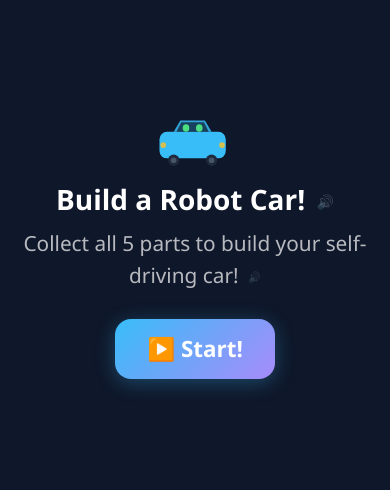
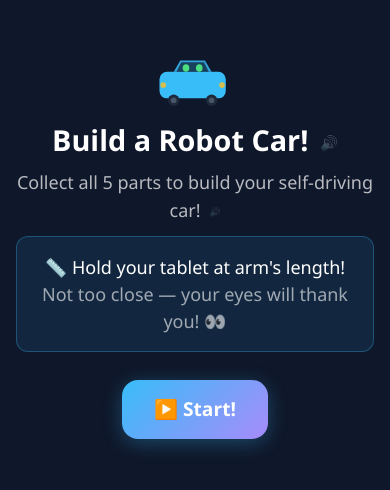
Before and after one commit to blairIS1/robot-car-quest, a Next.js app: page / in a window 390 px wide. Shown: the part 176-666 px from the top of the page. Built offline with nearby package versions, Linux system fonts and the light colour scheme.

Commit message:
apply farsightedness SOP: 18px base font, 56px touch targets, 10min session, screen distance reminder

```diff
--- a/app/globals.css
+++ b/app/globals.css
@@ -21,49 +21,26 @@ body {
   font-family: "Segoe UI", system-ui, sans-serif;
   margin: 0;
   min-height: 100dvh;
+  font-size: 18px;
 }
 
-/* ===== Mobile-first responsive ===== */
+/* ===== Farsighted-friendly (Baker): SOP rules ===== */
+/* Min 18px body (above), 24px+ headings, 80px+ touch targets, generous spacing */
 
-/* Tighten padding & gaps on small screens */
-@media (max-width: 480px) {
-  .fade-in { padding-left: 16px !important; padding-right: 16px !important; padding-top: 16px !important; padding-bottom: 16px !important; }
-  .fade-in { gap: 12px !important; }
-  .btn { padding: 12px 20px; font-size: 1rem; }
-  .btn.text-2xl { font-size: 1.25rem; }
-  .btn.text-3xl { font-size: 1.5rem; }
-  .progress-track { height: 10px; }
-}
+h1 { font-size: 2.2rem; }
+h2 { font-size: 1.8rem; }
 
-/* Scale down text on small screens — but keep farsighted-friendly minimums */
-@media (max-width: 480px) {
-  h1, .text-4xl { font-size: 1.75rem !important; }
-  h2, .text-3xl { font-size: 1.5rem !important; }
-  .text-2xl { font-size: 1.4rem !important; }
-  .text-xl { font-size: 1.3rem !important; }
-  .text-lg { font-size: 1.2rem !important; }
-  .text-sm { font-size: 1rem !important; }
-  .text-xs { font-size: 0.95rem !important; }
-  .text-8xl { font-size: 4rem !important; }
-  .text-5xl { font-size: 2.5rem !important; }
-}
-
-/* Medium screens (tablets) */
-@media (min-width: 481px) and (max-width: 768px) {
-  .fade-in { padding-left: 24px !important; padding-right: 24px !important; }
-  h1, .text-4xl { font-size: 2rem !important; }
-}
-
-/* fun bouncy button */
+/* fun bouncy button — 80px min touch target per SOP */
 .btn {
-  padding: 14px 32px;
+  padding: 16px 32px;
   border-radius: 16px;
   border: none;
   font-size: 1.2rem;
   font-weight: 700;
   cursor: pointer;
   transition: transform 0.15s, box-shadow 0.15s;
-  /* Mobile: prevent text selection on long press */
+  min-height: 56px;
+  min-width: 56px;
   -webkit-user-select: none;
   user-select: none;
   touch-action: manipulation;
@@ -164,12 +141,17 @@ body {
   opacity: 1;
 }
 
-/* === Farsighted-friendly: minimum font sizes === */
-.text-xs { font-size: 1rem !important; }
-.text-sm { font-size: 1.1rem !important; }
-.text-base { font-size: 1.2rem !important; }
-.text-lg { font-size: 1.3rem !important; }
-.text-xl { font-size: 1.4rem !important; }
-.text-2xl { font-size: 1.6rem !important; }
-.text-3xl { font-size: 2rem !important; }
-.btn { font-size: 1.3rem; }
+/* ===== Mobile responsive ===== */
+@media (max-width: 480px) {
+  .fade-in { padding-left: 16px !important; padding-right: 16px !important; padding-top: 16px !important; padding-bottom: 16px !important; }
+  .fade-in { gap: 12px !important; }
+  .progress-track { height: 10px; }
+  h1 { font-size: 1.8rem !important; }
+  h2 { font-size: 1.5rem !important; }
+  .text-8xl { font-size: 4rem !important; }
+  .text-5xl { font-size: 2.5rem !important; }
+}
+
+@media (min-width: 481px) and (max-width: 768px) {
+  .fade-in { padding-left: 24px !important; padding-right: 24px !important; }
+}
--- a/app/page.tsx
+++ b/app/page.tsx
@@ -72,7 +72,12 @@ export default function Home() {
         </ReadableText>
 
         {!started ? (
-          <button className="btn btn-primary text-xl mt-4" onClick={() => {
+          <>
+            <div className="rounded-xl p-4 text-center max-w-sm" style={{ background: "rgba(56,189,248,0.1)", border: "1px solid rgba(56,189,248,0.3)" }}>
+              <p className="text-lg">📏 Hold your tablet at arm&apos;s length!</p>
+              <p className="opacity-60">Not too close — your eyes will thank you! 👀</p>
+            </div>
+            <button className="btn btn-primary text-xl mt-4" onClick={() => {
             sfxTap();
             setStarted(true);
             startMusic();
@@ -80,6 +85,7 @@ export default function Home() {
           }}>
             ▶️ Start!
           </button>
+          </>
         ) : (
           <>
             <div className="flex gap-3">
--- a/app/quests/SessionTimer.tsx
+++ b/app/quests/SessionTimer.tsx
@@ -4,7 +4,7 @@ import CarBuddy from "./CarBuddy";
 import { useNarrate } from "./speak";
 import { useMobile } from "./useMobile";
 
-const SESSION_LIMIT = 12 * 60;
+const SESSION_LIMIT = 10 * 60;
 
 export default function SessionTimer({ onDismiss }: { onDismiss: () => void }) {
   const mobile = useMobile();
@@ -14,9 +14,9 @@ export default function SessionTimer({ onDismiss }: { onDismiss: () => void }) {
       <CarBuddy mood="happy" size={mobile ? 90 : 140} talking={talking} />
       <h2 className="text-3xl font-bold text-center">⏰ Great job today!</h2>
       <p className="text-lg opacity-80 text-center max-w-md">
-        You&apos;ve been playing for 12 minutes — your brain needs a break to remember everything you learned!
+        You&apos;ve been playing for 10 minutes — your eyes and brain need a break!
       </p>
-      <p className="text-base opacity-60 text-center">Come back later and keep building! 🚗</p>
+      <p className="text-base opacity-60 text-center">Look out the window at something far away, then come back later! 👀🌳</p>
       <button className="btn btn-primary mt-4" onClick={onDismiss}>
         OK, see you later! 👋
       </button>
```
